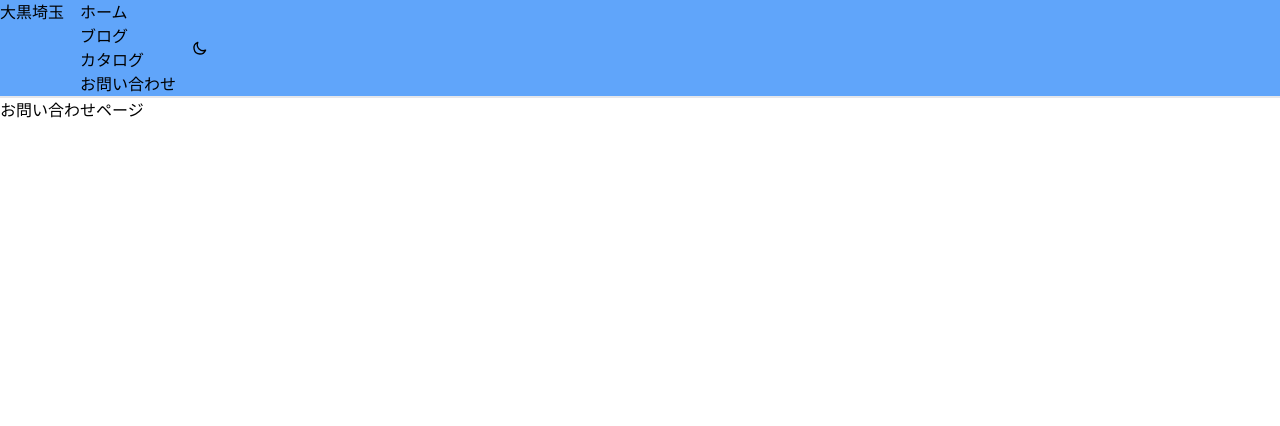
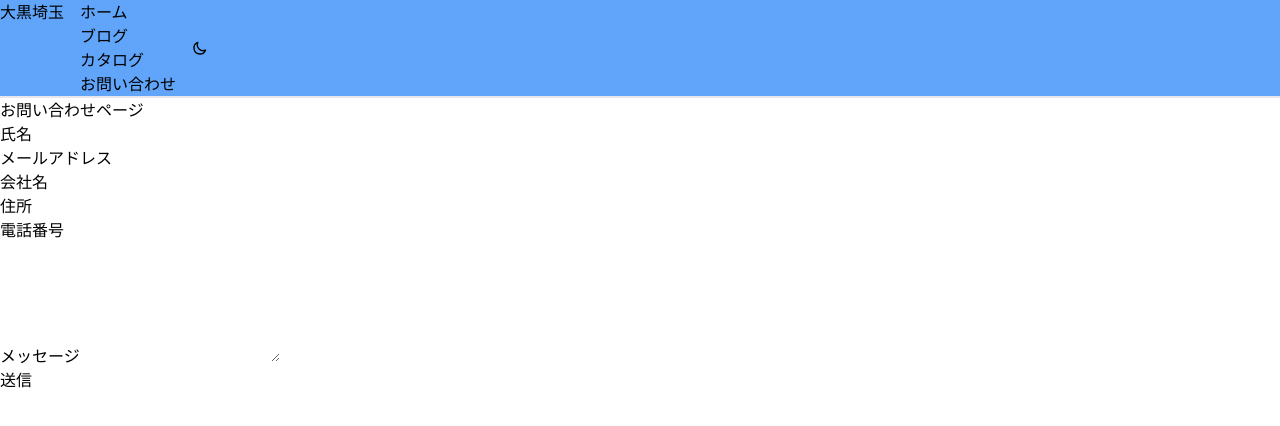
Before and after one commit to knm22mukk/daikoku-saitama, a Next.js app: page /contact in a window 1280 px wide. Shown: the top 426 px of the page. Built offline with nearby package versions, Linux system fonts and the light colour scheme; no server answers.

Commit message:
お問合せフォームの機能を実装しました

```diff
--- a/src/app/contact/page.tsx
+++ b/src/app/contact/page.tsx
@@ -2,6 +2,35 @@ export default function Contact() {
   return (
     <>
       <h2>お問い合わせページ</h2>
+      <form action={process.env.NEXT_PUBLIC_NEWT_FORM_ENDPOINT} method='post'>
+        <div>
+          <label htmlFor='name'>氏名</label>
+          <input type='text' id='name' name='name' />
+        </div>
+        <div>
+          <label htmlFor='email'>メールアドレス</label>
+          <input type='email' id='email' name='email' />
+        </div>
+        <div>
+          <label htmlFor='company'>会社名</label>
+          <input type='text' id='company' name='company' />
+        </div>
+        <div>
+          <label htmlFor='address'>住所</label>
+          <input type='text' id='address' name='address' />
+        </div>
+        <div>
+          <label htmlFor='tel'>電話番号</label>
+          <input type='text' id='tel' name='tel' />
+        </div>
+        <div>
+          <label htmlFor='message'>メッセージ</label>
+          <textarea id='message' name='message' rows={5}></textarea>
+        </div>
+        <div>
+          <button type='submit'>送信</button>
+        </div>
+      </form>
     </>
   );
 }
```
